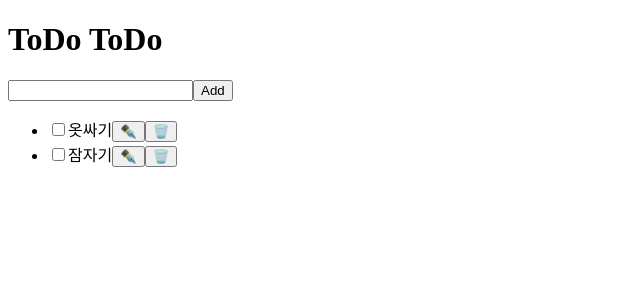
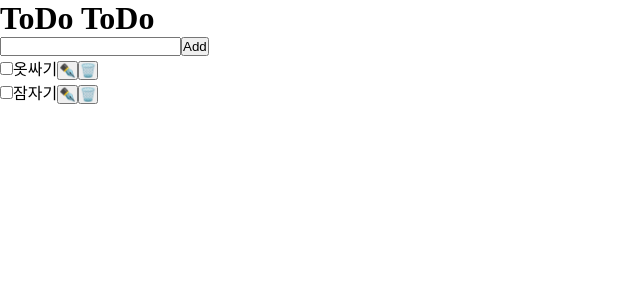
Before and after one commit to Woojiyeong/Programming, a React (Vite) app: page / in a window 1280 px wide. Shown: the top 300 px of the page, without its empty margins (0-640 px from the left). Built offline with nearby package versions, Linux system fonts and the light colour scheme.

Commit message:
TodoListApp reset.css

```diff
--- a/src/main.jsx
+++ b/src/main.jsx
@@ -1,6 +1,6 @@
 import { StrictMode } from 'react'
 import { createRoot } from 'react-dom/client'
-// import './index.css'
+import './reset.css'
 // import App from './App.jsx'
 // import CounterApp from './CounterApp.jsx'
 import TodoListApp from './TodoListApp.jsx'
--- /dev/null
+++ b/src/reset.css
@@ -0,0 +1,8 @@
+*{
+    margin : 0;
+    padding: 0;
+    box-sizing: border-box;
+}
+ul{
+    list-style: none;
+}
```
